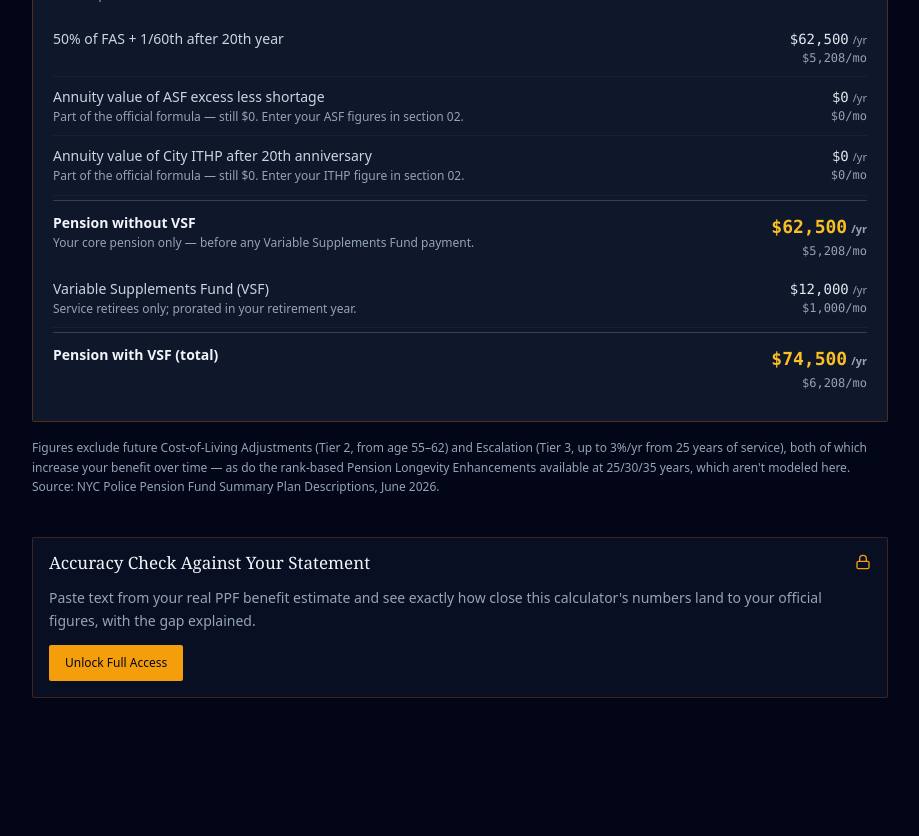
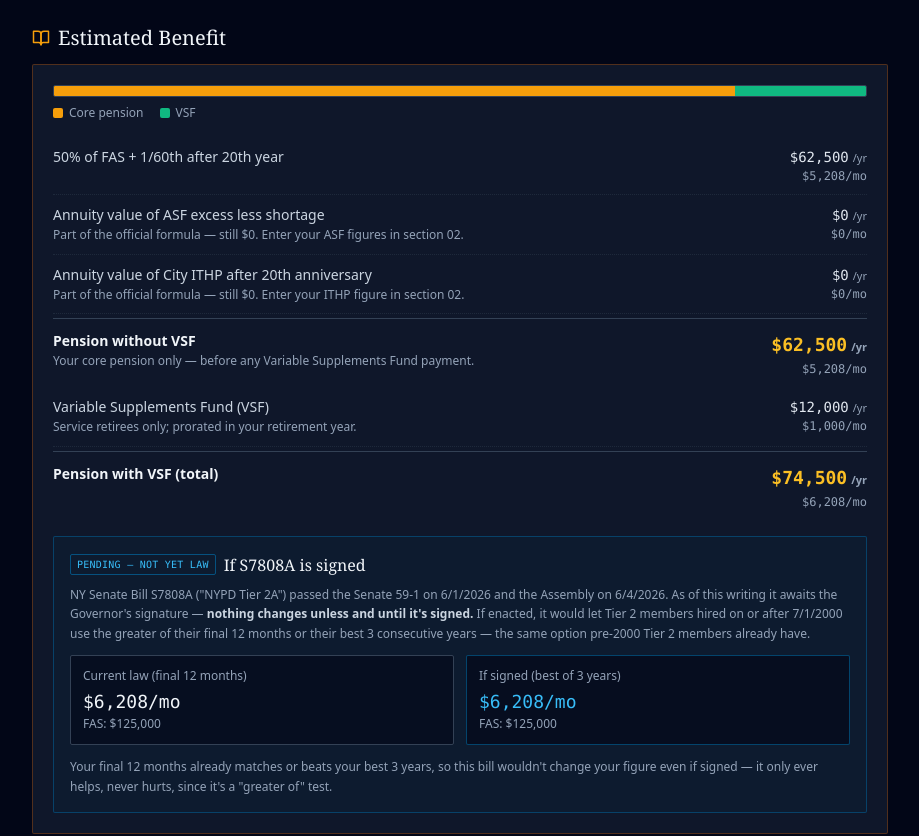
Before and after one commit to tomliam10/pension-ledger-ios, a React (Vite) app: page / in a window 1280 px wide. Shown: the part 1440-2276 px from the top of the page, without its empty margins (180-1099 px from the left). Before the commit the page ends 2178 px from the top, so only its background shows below. Built offline with nearby package versions, Linux system fonts and the light colour scheme.

Commit message:
Add pending S7808A (NYPD Tier 2A) best-of-3-years preview

```diff
--- a/src/PensionCalculator.jsx
+++ b/src/PensionCalculator.jsx
@@ -326,6 +326,50 @@ function LockedSection({ title, badge, teaser, onUnlock }) {
   );
 }
 
+function PendingLawPreview({ currentMonthly, pendingMonthly, currentFAS, pendingFAS }) {
+  const diff = pendingMonthly - currentMonthly;
+  return (
+    <div className="mt-4 border border-sky-700/50 bg-sky-950/20 rounded-sm p-4">
+      <div className="flex items-center gap-2 mb-2">
+        <span className="text-[10px] font-mono tracking-wide text-sky-400 border border-sky-700/70 rounded-sm px-1.5 py-0.5">
+          PENDING — NOT YET LAW
+        </span>
+        <span className="font-serif text-base text-slate-100">If S7808A is signed</span>
+      </div>
+      <p className="text-xs text-slate-400 leading-relaxed mb-3">
+        NY Senate Bill S7808A ("NYPD Tier 2A") passed the Senate 59-1 on 6/1/2026 and the Assembly on 6/4/2026. As of
+        this writing it awaits the Governor's signature — <strong className="text-slate-300">nothing changes unless
+        and until it's signed.</strong> If enacted, it would let Tier 2 members hired on or after 7/1/2000 use the
+        greater of their final 12 months or their best 3 consecutive years — the same option pre-2000 Tier 2
+        members already have.
+      </p>
+      <div className="grid grid-cols-2 gap-3">
+        <div className="bg-slate-950/60 border border-slate-700 rounded-sm px-3 py-3">
+          <div className="text-xs text-slate-400 mb-1">Current law (final 12 months)</div>
+          <div className="font-mono text-lg text-slate-100">{fmt(currentMonthly)}/mo</div>
+          <div className="text-xs text-slate-400">FAS: {fmt(currentFAS)}</div>
+        </div>
+        <div className="bg-slate-950/60 border border-sky-700/60 rounded-sm px-3 py-3">
+          <div className="text-xs text-slate-400 mb-1">If signed (best of 3 years)</div>
+          <div className="font-mono text-lg text-sky-400">{fmt(pendingMonthly)}/mo</div>
+          <div className="text-xs text-slate-400">FAS: {fmt(pendingFAS)}</div>
+        </div>
+      </div>
+      {diff > 0 ? (
+        <p className="text-sm text-slate-200 leading-relaxed mt-3">
+          Your best 3 years beat your final 12 months — if signed, this could add{' '}
+          <span className="font-mono text-sky-400">{fmt(diff)}/mo</span> to your pension.
+        </p>
+      ) : (
+        <p className="text-xs text-slate-400 leading-relaxed mt-3">
+          Your final 12 months already matches or beats your best 3 years, so this bill wouldn't change your figure
+          even if signed — it only ever helps, never hurts, since it's a "greater of" test.
+        </p>
+      )}
+    </div>
+  );
+}
+
 function TradeoffSummary({ beforeMonthly, afterMonthly, netCash, periodLabel }) {
   const diff = beforeMonthly - afterMonthly;
   return (
@@ -466,6 +510,7 @@ function PensionCalculator() {
 
   /* ---------------- Tier 2 state ---------------- */
   const [t2AppointDate, setT2AppointDate] = useState('after2000');
+  const [t2Best3YearAvg, setT2Best3YearAvg] = useState('0');
   const [t2RetType, setT2RetType] = useState('service');
   const [t2Years, setT2Years] = useState('20');
   const [t2FAS, setT2FAS] = useState('125000');
@@ -563,6 +608,7 @@ function PensionCalculator() {
       if (saved.t2ShortageBalance !== undefined) setT2ShortageBalance(saved.t2ShortageBalance);
       if (saved.t2Factor !== undefined) setT2Factor(saved.t2Factor);
       if (saved.t2ITHPAnnuity !== undefined) setT2ITHPAnnuity(saved.t2ITHPAnnuity);
+      if (saved.t2Best3YearAvg !== undefined) setT2Best3YearAvg(saved.t2Best3YearAvg);
       if (saved.t2ShowWithdrawal !== undefined) setT2ShowWithdrawal(saved.t2ShowWithdrawal);
       if (saved.t2WithdrawalMode !== undefined) setT2WithdrawalMode(saved.t2WithdrawalMode);
       if (saved.t2RequiredAmount !== undefined) setT2RequiredAmount(saved.t2RequiredAmount);
@@ -612,12 +658,12 @@ function PensionCalculator() {
   useEffect(() => {
     if (!hasRestored.current) return; // don't overwrite saved data with defaults before restore runs
     try {
-      window.localStorage.setItem(PERSIST_KEY, JSON.stringify({ tier, t2AppointDate, t2RetType, t2Years, t2FAS, t2EarningsAfter20, t2AppointAge, t2LongevityEnhancement, t2ShowNonUni, t2NonUniYears, t2NonUniAvg, t2WaivedITHP, t2Uses5050, t2EnhancedMode, t2EnhancedAnnual, t2ExcessBalance, t2ShortageBalance, t2Factor, t2ITHPAnnuity, t2ShowWithdrawal, t2WithdrawalMode, t2RequiredAmount, t2WithdrawalAmount, t2TargetMonthly, t2Rollover, t2PenaltyExempt, t3Plan, t3RetType, t3Years, t3FAS, t3SS62, t3SSDI, t3ADRHasSSDI, t3ShowEarlyVest, t3YearsEarly, t3LongevityEnhancement, t3ShowWithdrawal, t3WithdrawalMode, t3LoanBucket, t3RequiredAmount, t3OutstandingLoan, t3WithdrawalAmount, t3TargetMonthly, t3TargetBasis, t3Factor, t3Rollover, t3PenaltyExempt, showDefComp, defCompBalance, defCompMode, defCompRate, defCompFixedMonthly, statementText, officialAnnual, officialMonthly }));
+      window.localStorage.setItem(PERSIST_KEY, JSON.stringify({ tier, t2AppointDate, t2RetType, t2Years, t2FAS, t2EarningsAfter20, t2AppointAge, t2LongevityEnhancement, t2ShowNonUni, t2NonUniYears, t2NonUniAvg, t2WaivedITHP, t2Uses5050, t2EnhancedMode, t2EnhancedAnnual, t2ExcessBalance, t2ShortageBalance, t2Factor, t2ITHPAnnuity, t2Best3YearAvg, t2ShowWithdrawal, t2WithdrawalMode, t2RequiredAmount, t2WithdrawalAmount, t2TargetMonthly, t2Rollover, t2PenaltyExempt, t3Plan, t3RetType, t3Years, t3FAS, t3SS62, t3SSDI, t3ADRHasSSDI, t3ShowEarlyVest, t3YearsEarly, t3LongevityEnhancement, t3ShowWithdrawal, t3WithdrawalMode, t3LoanBucket, t3RequiredAmount, t3OutstandingLoan, t3WithdrawalAmount, t3TargetMonthly, t3TargetBasis, t3Factor, t3Rollover, t3PenaltyExempt, showDefComp, defCompBalance, defCompMode, defCompRate, defCompFixedMonthly, statementText, officialAnnual, officialMonthly }));
     } catch (e) {
       // Storage full or unavailable — inputs just won't persist this session.
     }
     // eslint-disable-next-line react-hooks/exhaustive-deps
-  }, [tier, t2AppointDate, t2RetType, t2Years, t2FAS, t2EarningsAfter20, t2AppointAge, t2LongevityEnhancement, t2ShowNonUni, t2NonUniYears, t2NonUniAvg, t2WaivedITHP, t2Uses5050, t2EnhancedMode, t2EnhancedAnnual, t2ExcessBalance, t2ShortageBalance, t2Factor, t2ITHPAnnuity, t2ShowWithdrawal, t2WithdrawalMode, t2RequiredAmount, t2WithdrawalAmount, t2TargetMonthly, t2Rollover, t2PenaltyExempt, t3Plan, t3RetType, t3Years, t3FAS, t3SS62, t3SSDI, t3ADRHasSSDI, t3ShowEarlyVest, t3YearsEarly, t3LongevityEnhancement, t3ShowWithdrawal, t3WithdrawalMode, t3LoanBucket, t3RequiredAmount, t3OutstandingLoan, t3WithdrawalAmount, t3TargetMonthly, t3TargetBasis, t3Factor, t3Rollover, t3PenaltyExempt, showDefComp, defCompBalance, defCompMode, defCompRate, defCompFixedMonthly, statementText, officialAnnual, officialMonthly]);
+  }, [tier, t2AppointDate, t2RetType, t2Years, t2FAS, t2EarningsAfter20, t2AppointAge, t2LongevityEnhancement, t2ShowNonUni, t2NonUniYears, t2NonUniAvg, t2WaivedITHP, t2Uses5050, t2EnhancedMode, t2EnhancedAnnual, t2ExcessBalance, t2ShortageBalance, t2Factor, t2ITHPAnnuity, t2Best3YearAvg, t2ShowWithdrawal, t2WithdrawalMode, t2RequiredAmount, t2WithdrawalAmount, t2TargetMonthly, t2Rollover, t2PenaltyExempt, t3Plan, t3RetType, t3Years, t3FAS, t3SS62, t3SSDI, t3ADRHasSSDI, t3ShowEarlyVest, t3YearsEarly, t3LongevityEnhancement, t3ShowWithdrawal, t3WithdrawalMode, t3LoanBucket, t3RequiredAmount, t3OutstandingLoan, t3WithdrawalAmount, t3TargetMonthly, t3TargetBasis, t3Factor, t3Rollover, t3PenaltyExempt, showDefComp, defCompBalance, defCompMode, defCompRate, defCompFixedMonthly, statementText, officialAnnual, officialMonthly]);
 
   function resetAll() {
     setTier('tier2');
@@ -639,6 +685,7 @@ function PensionCalculator() {
     setT2ShortageBalance('0');
     setT2Factor('82');
     setT2ITHPAnnuity('0');
+    setT2Best3YearAvg('0');
     setT2ShowWithdrawal(false);
     setT2WithdrawalMode('amount');
     setT2RequiredAmount('150000');
@@ -702,21 +749,26 @@ function PensionCalculator() {
     const under20Warning = isService && years < 20;
     const unrealisticYears = years > 45;
 
-    let base = 0;
-    if (isService) {
-      base = 0.5 * fas + (1 / 60) * earningsAfter20;
-    } else if (isVested) {
-      base = (1 / 40) * fas * years;
-    } else if (isODR) {
-      // Ordinary Disability Retirement — tiered by years of credited service.
-      if (years < 10) base = fas / 3;
-      else if (years < 20) base = 0.5 * fas;
-      else base = (years / 40) * fas;
-    } else if (isADR) {
-      // Accident Disability Retirement — flat 75%, plus the same post-20th-anniversary
-      // earnings credit Service Retirement gets.
-      base = 0.75 * fas + (1 / 60) * earningsAfter20;
+    // Factored out so the exact same formula can be re-run under the pending S7808A
+    // "best of 3 years" scenario below, without duplicating this branching logic.
+    function baseFor(fasValue) {
+      if (isService) return 0.5 * fasValue + (1 / 60) * earningsAfter20;
+      if (isVested) return (1 / 40) * fasValue * years;
+      if (isODR) {
+        // Ordinary Disability Retirement — tiered by years of credited service.
+        if (years < 10) return fasValue / 3;
+        if (years < 20) return 0.5 * fasValue;
+        return (years / 40) * fasValue;
+      }
+      if (isADR) {
+        // Accident Disability Retirement — flat 75%, plus the same post-20th-anniversary
+        // earnings credit Service Retirement gets.
+        return 0.75 * fasValue + (1 / 60) * earningsAfter20;
+      }
+      return 0;
     }
+
+    const base = baseFor(fas);
     // Prior non-uniformed service credit only applies to Service and Vested per the SPD.
     const coreAnnual = base + (isService || isVested ? nonUniformBenefit : 0);
 
@@ -743,15 +795,32 @@ function PensionCalculator() {
     const pensionAnnual = Math.max(0, coreAnnual + enhancedAnnual + ithpAnnual + longevityAnnual);
     const totalAnnual = pensionAnnual + vsfAnnual;
 
+    // --- Pending legislation preview: NY Senate Bill S7808A ("NYPD Tier 2A") ---
+    // Passed the Senate 59-1 on 6/1/2026 and the Assembly on 6/4/2026 — sitting with
+    // the Governor as of this writing, NOT yet signed into law. If signed, it would
+    // give Tier 2 members appointed on/after 7/1/2000 the same "greater of final 12
+    // months or best 3 consecutive years" FAS test that pre-2000 Tier 2 members
+    // already have today. Only relevant to that post-2000 group. This is a planning
+    // preview only — never substituted into the pensionAnnual/totalAnnual above.
+    const showPendingLaw = t2AppointDate === 'after2000';
+    const best3YearAvg = num(t2Best3YearAvg);
+    const pendingFAS = Math.max(fas, best3YearAvg);
+    const pendingBase = baseFor(pendingFAS);
+    const pendingCoreAnnual = pendingBase + (isService || isVested ? nonUniformBenefit : 0);
+    const pendingPensionAnnual = Math.max(0, pendingCoreAnnual + enhancedAnnual + ithpAnnual + longevityAnnual);
+    const pendingTotalAnnual = pendingPensionAnnual + vsfAnnual;
+    const pendingMakesADifference = showPendingLaw && best3YearAvg > fas;
+
     return {
       years, fas, base, nonUniformBenefit, coreAnnual, enhancedAnnual, ithpAnnual, longevityAnnual,
       vsfEligible, vsfAnnual, pensionAnnual, totalAnnual, under20Warning, unrealisticYears,
       isService, isVested, isODR, isADR, usesEarningsAfter20,
+      showPendingLaw, pendingFAS, pendingTotalAnnual, pendingMakesADifference,
     };
   }, [
     t2Years, t2FAS, t2EarningsAfter20, t2RetType, t2ShowNonUni, t2NonUniYears, t2NonUniAvg,
     t2EnhancedMode, t2EnhancedAnnual, t2ExcessBalance, t2ShortageBalance, t2Factor, t2ITHPAnnuity,
-    t2LongevityEnhancement,
+    t2LongevityEnhancement, t2AppointDate, t2Best3YearAvg,
   ]);
 
   const t2Rate = TIER2_RATE_TABLE.find((r) => r.age === Math.round(num(t2AppointAge))) || TIER2_RATE_TABLE[5];
@@ -1123,7 +1192,7 @@ function PensionCalculator() {
                   <p className="text-xs text-slate-400 mt-1 leading-snug">
                     {t2AppointDate === 'before2000'
                       ? 'Your FAS is the greatest of: final 12 months, average of final 36 months, or average of your best 3 consecutive calendar years.'
-                      : 'Your FAS is your pensionable earnings in the final 12 months before retirement.'}
+                      : 'Your FAS is your pensionable earnings in the final 12 months before retirement — see the pending-legislation preview below.'}
                   </p>
                 </div>
                 <div>
@@ -1159,6 +1228,14 @@ function PensionCalculator() {
                   onChange={setT2FAS}
                   hint="Base salary, overtime, night differential, holiday pay, worked vacation, and allowable longevity."
                 />
+                {t2.showPendingLaw && (
+                  <NumField
+                    label="Average of your best 3 consecutive years (if higher)"
+                    value={t2Best3YearAvg}
+                    onChange={setT2Best3YearAvg}
+                    hint="Optional — only matters if NY Senate Bill S7808A is signed. See the pending-legislation preview in your results below."
+                  />
+                )}
                 {t2.usesEarningsAfter20 && t2.years > 20 && (
                   <NumField
                     label="Pensionable earnings after your 20th anniversary"
@@ -1877,6 +1954,14 @@ function PensionCalculator() {
                   monthly={t2.vsfAnnual / 12}
                 />
                 <LedgerRow label="Pension with VSF (total)" annual={t2.totalAnnual} monthly={t2.totalAnnual / 12} bold />
+                {t2.showPendingLaw && (
+                  <PendingLawPreview
+                    currentMonthly={t2.totalAnnual / 12}
+                    pendingMonthly={t2.pendingTotalAnnual / 12}
+                    currentFAS={t2.fas}
+                    pendingFAS={t2.pendingFAS}
+                  />
+                )}
 
                 {t2ShowWithdrawal && t2Withdrawal && t2Withdrawal.grossLumpSum > 0 && (
                   <>
```
